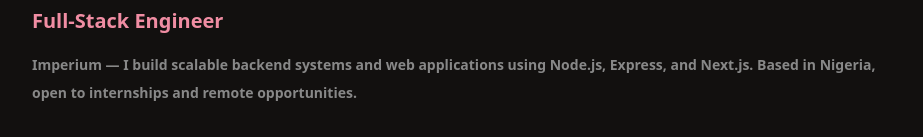
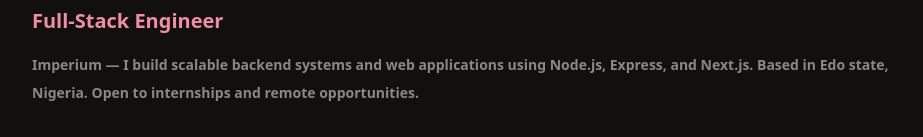
Before and after one commit to inuEnike/portfolio-updated, a Next.js app: page / in a window 1280 px wide. Shown: the part 257-394 px from the top of the page, without its empty margins (178-1101 px from the left). Built offline with nearby package versions, Linux system fonts and the light colour scheme.

Commit message:
Corrected some typos

```diff
--- a/src/components/Header.tsx
+++ b/src/components/Header.tsx
@@ -14,7 +14,7 @@ const Header = () => {
 
       <p className="text-sm text-muted font-semibold leading-7">
         Imperium — I build scalable backend systems and web applications using
-        Node.js, Express, and Next.js. Based in Nigeria, open to internships and
+        Node.js, Express, and Next.js. Based in Edo state, Nigeria. Open to internships and
         remote opportunities.
       </p>
 
```
